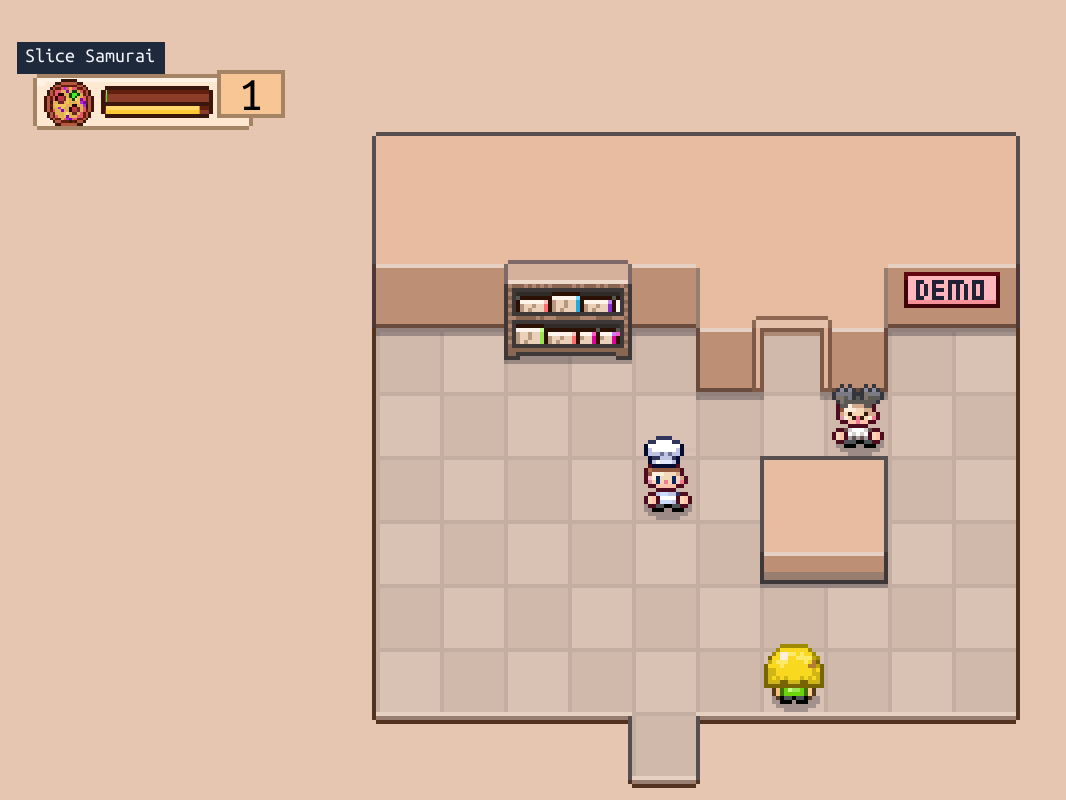
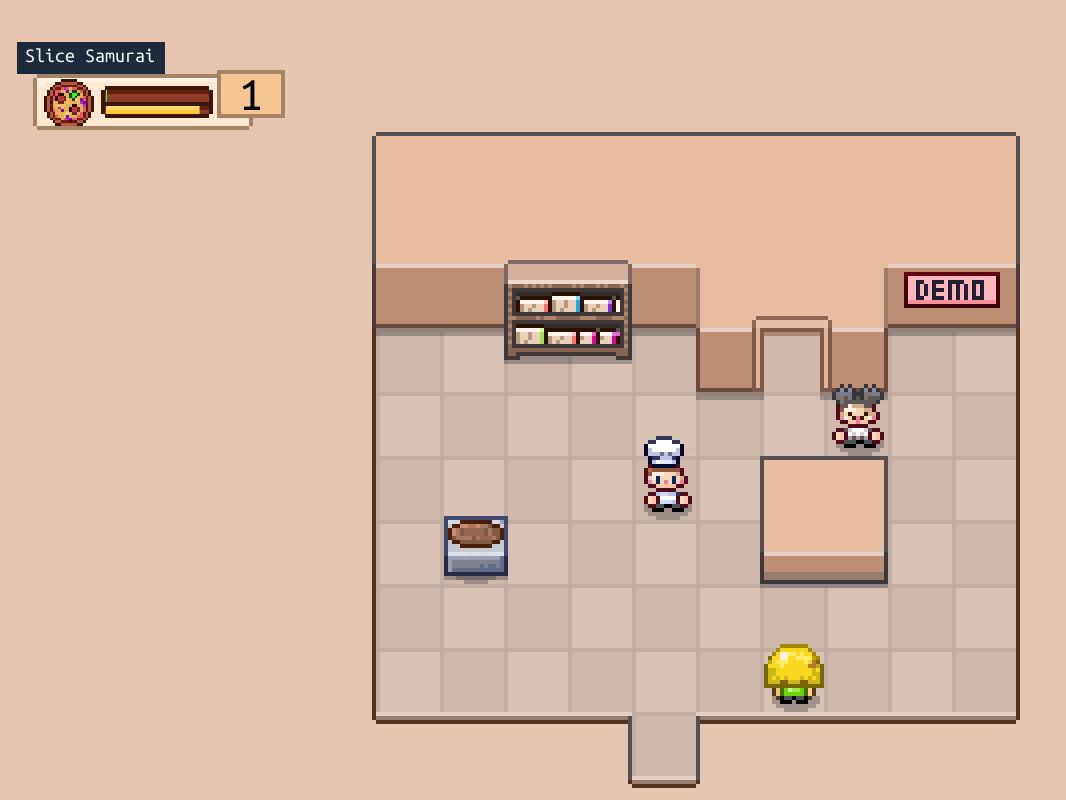
Before and after one commit to AlkarimJ1997/pizza-legends, a Next.js app: page / in a window 1280 px wide. Shown: the whole page, without its empty margins (0-1066 px from the left). Built offline with nearby package versions, Linux system fonts and the light colour scheme.

Commit message:
Added Pizza Stone game object

```diff
--- a/classes/PlacementFactory.ts
+++ b/classes/PlacementFactory.ts
@@ -3,6 +3,7 @@ import { NPCPlacement } from '@/classes/placements/NPCPlacement';
 import { PLACEMENT_TYPES } from '@/utils/consts';
 import type { OverworldState } from '@/classes/OverworldState';
 import { v4 as uuidv4 } from 'uuid';
+import { PizzaStonePlacement } from '@/classes/placements/PizzaStonePlacement';
 
 class PlacementFactory {
 	createPlacement(config: PlacementConfig, overworld: OverworldState) {
@@ -18,6 +19,8 @@ class PlacementFactory {
 				return new HeroPlacement(config as PersonConfig, overworld);
 			case PLACEMENT_TYPES.NPC:
 				return new NPCPlacement(config as PersonConfig, overworld);
+			case PLACEMENT_TYPES.PIZZA_STONE:
+				return new PizzaStonePlacement(config as PizzaStoneConfig, overworld);
 			default:
 				throw new Error(`Unknown placement type: ${config}`);
 		}
--- a/classes/placements/PersonPlacement.tsx
+++ b/classes/placements/PersonPlacement.tsx
@@ -12,12 +12,6 @@ import { ReactNode } from 'react';
 
 export abstract class PersonPlacement extends Placement {
 	skin: Skin;
-
-	animations: AnimationMap;
-	currentAnimation: WalkAnimationName;
-	currentAnimationFrame: number;
-	animationFrameLimit: number;
-	animationFrameProgress: number;
 
 	// Behavior
 	behaviorLoop: BehaviorEvent[];
@@ -38,18 +32,10 @@ export abstract class PersonPlacement extends Placement {
 			'walk-left': TILES.WALK_LEFT,
 			'walk-right': TILES.WALK_RIGHT,
 		};
-		this.currentAnimation = 'idle-down';
-		this.currentAnimationFrame = 0;
-		this.animationFrameLimit = 8;
-		this.animationFrameProgress = this.animationFrameLimit;
 
 		// Behavior
 		this.behaviorLoop = config.behaviorLoop ?? [];
 		this.behaviorLoopIndex = 0;
-	}
-
-	get frame() {
-		return this.animations[this.currentAnimation][this.currentAnimationFrame];
 	}
 
 	startBehavior(behavior: WalkEvent | StandEvent) {
--- /dev/null
+++ b/classes/placements/PizzaStonePlacement.tsx
@@ -0,0 +1,20 @@
+import type { OverworldState } from '@/classes/OverworldState';
+import { PIZZA_STONE } from '@/utils/consts';
+import { Placement } from '@/classes/placements/Placement';
+import Sprite from '@/components/Sprite';
+
+export class PizzaStonePlacement extends Placement {
+	constructor(config: PizzaStoneConfig, overworld: OverworldState) {
+		super(config, overworld);
+
+		this.animations = {
+			'used-down': [[0, 0]],
+			'unused-down': [[1, 0]],
+		};
+		this.currentAnimation = 'used-down';
+	}
+
+	renderComponent() {
+		return <Sprite skinSrc={PIZZA_STONE} frameCoord={this.frame} />;
+	}
+}
--- a/classes/placements/Placement.ts
+++ b/classes/placements/Placement.ts
@@ -12,6 +12,13 @@ export abstract class Placement {
 	travelPixelsPerFrame: number = 1;
 	movingPixelsRemaining: number = 0;
 	movingPixelDirection: Direction = DIRECTIONS.DOWN;
+
+	// Animation
+	animations: Partial<AnimationMap> = {};
+	currentAnimation: SpriteAnimationName = 'idle-down';
+	currentAnimationFrame: number = 0;
+	animationFrameLimit: number = 8;
+	animationFrameProgress: number;
 
 	// Collision detection
 	intentPosition: { x: number; y: number } | null = null;
@@ -30,10 +37,19 @@ export abstract class Placement {
 			this.movingPixelDirection = properties.direction ?? DIRECTIONS.DOWN;
 		}
 
+		// Animation
+		this.animationFrameProgress = this.animationFrameLimit;
+
 		// Talking
 		if ('talking' in properties) {
 			this.talking = properties.talking ?? [];
 		}
+	}
+
+	get frame() {
+		return this.animations?.[this.currentAnimation]?.[
+			this.currentAnimationFrame
+		];
 	}
 
 	tick() {}
--- a/components/Sprite.tsx
+++ b/components/Sprite.tsx
@@ -6,7 +6,7 @@ import useImage from '@/hooks/useImage';
 
 interface SpriteProps {
 	skinSrc: Skin;
-	frameCoord: [number, number];
+	frameCoord: [number, number] | undefined;
 }
 
 const Sprite = ({ skinSrc, frameCoord }: SpriteProps) => {
--- a/data/maps/DemoRoom.ts
+++ b/data/maps/DemoRoom.ts
@@ -65,6 +65,7 @@ const OVERWORLD_STATE: OverworldConfig = {
 				},
 			],
 		},
+		{ x: 2, y: 6, type: PLACEMENT_TYPES.PIZZA_STONE },
 	],
 	walls: ['7x5', '8x5', '7x6', '8x6'],
 	cutsceneSpaces: {
--- a/utils/consts.ts
+++ b/utils/consts.ts
@@ -3,6 +3,7 @@ export const CELL_SIZE = 16;
 export const PLACEMENT_TYPES = {
 	HERO: 'HERO',
 	NPC: 'NPC',
+  PIZZA_STONE: 'PIZZA_STONE',
 } as const;
 
 export const EVENTS = {
@@ -53,6 +54,7 @@ export const SKINS = {
 } as const;
 
 export const SHADOW = '/images/characters/shadow.png';
+export const PIZZA_STONE = '/images/characters/pizza-stone.png';
 
 export const MAPS = {
 	DemoRoom: {
```
Also changed, not shown: types/global.d.ts (+13 -3 lines).
